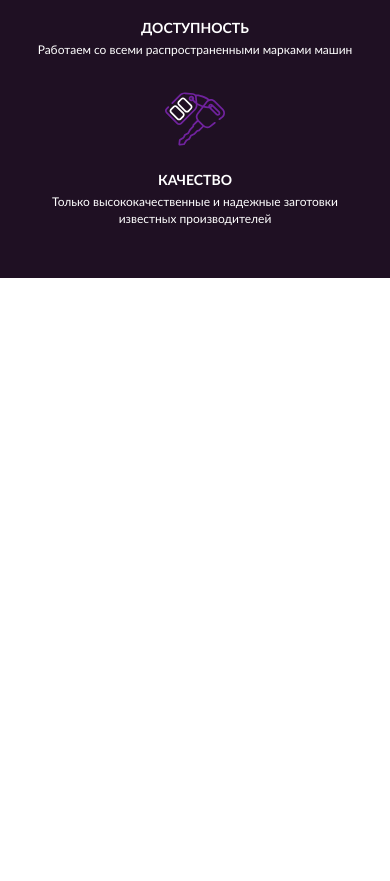
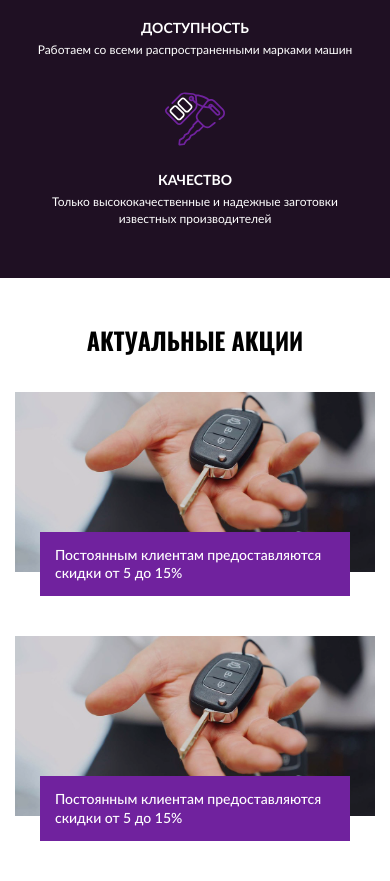
Before and after one commit to AlexKobiliansky/keyhelpp, a plain HTML site: page app/index.html in a window 390 px wide. Shown: the part 2235-3116 px from the top of the page. Before the commit the page ends 2513 px from the top, so only its background shows below. Drawn offline with Linux system fonts and the light colour scheme.

Commit message:
section stocks complete

```diff
--- a/app/index.html
+++ b/app/index.html
@@ -223,6 +223,33 @@
 		</div>
 	</section>
 	<!-- ======= SECTION ADVANTAGES END ======= -->
+
+	<!-- ======= SECTION STOCKS START ======= -->
+	<section class="s-stocks">
+		<div class="container">
+			<h2 class="section-title">Актуальные акции</h2>
+			<div class="row">
+				<!-- stock-item -->
+				<div class="col-md-6">
+					<div class="stock-item">
+						<div class="stock-item-img" style="background-image: url('img/stock-img.jpg');"></div>
+						<div class="stock-item-title">Постоянным клиентам предоставляются скидки от 5 до 15%</div>
+					</div>
+				</div>
+				<!-- stock-item -->
+
+				<!-- stock-item -->
+				<div class="col-md-6">
+					<div class="stock-item">
+						<div class="stock-item-img" style="background-image: url('img/stock-img.jpg');"></div>
+						<div class="stock-item-title">Постоянным клиентам предоставляются скидки от 5 до 15%</div>
+					</div>
+				</div>
+				<!-- stock-item -->
+			</div>
+		</div>
+	</section>
+	<!-- ======= SECTION STOCKS END ======= -->
 </div>
 
 
--- a/app/sass/base/_media.sass
+++ b/app/sass/base/_media.sass
@@ -5,6 +5,13 @@
 
 // ≥1200px
 +media-breakpoint-down(lg)
+
+  .stock-item
+    &-img
+      height: 260px
+    &-title
+      font-size: 16px
+      top: -40px
 
   .adv-item
     &-title
@@ -48,6 +55,12 @@
 
 // ≥992px
 +media-breakpoint-down(md)
+
+  .stock-item
+    &-img
+      height: 240px
+    &-title
+      margin: 0 25px
 
   .s-advantages
     padding-bottom: 20px
@@ -175,6 +188,14 @@
 
 @media (max-width: 390px)
 
+  .stock-item
+    &-img
+      height: 180px
+    &-title
+      font-size: 14px
+      padding-left: 15px
+      padding-right: 15px
+
   .adv-item
     width: 100%
 
--- /dev/null
+++ b/app/sass/layout/_s-stocks.sass
@@ -0,0 +1,26 @@
+.s-stocks
+  padding-bottom: 0
+
+.stock-item
+  &-img
+    height: 300px
+    +bg-cover
+    position: relative
+    &:before
+      content: ''
+      position: absolute
+      left: 0
+      top: 0
+      width: 100%
+      height: 100%
+      background-color: rgba($accent-dark, .2)
+  &-title
+    font-size: 20px
+    font-weight: 500
+    background-color: $accent
+    color: #fff
+    line-height: 1.3
+    margin: 0 45px
+    padding: 14px 33px
+    position: relative
+    top: -60px
--- a/app/sass/main.sass
+++ b/app/sass/main.sass
@@ -9,6 +9,7 @@
 @import layout/s-intro
 @import layout/s-services
 @import layout/s-advantages
+@import layout/s-stocks
 @import layout/footer
 
 
```
Also changed, not shown: app/css/main.min.css, app/img/stock-img.jpg (added).
